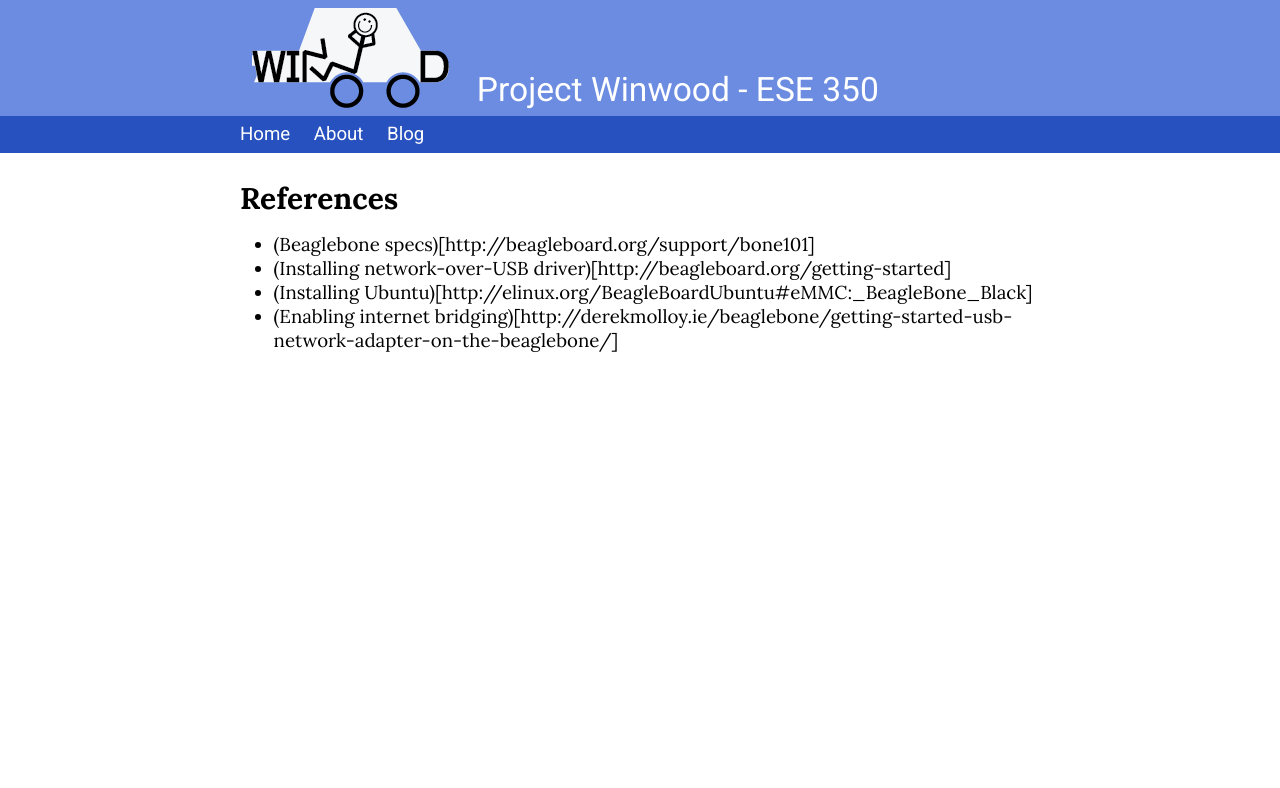
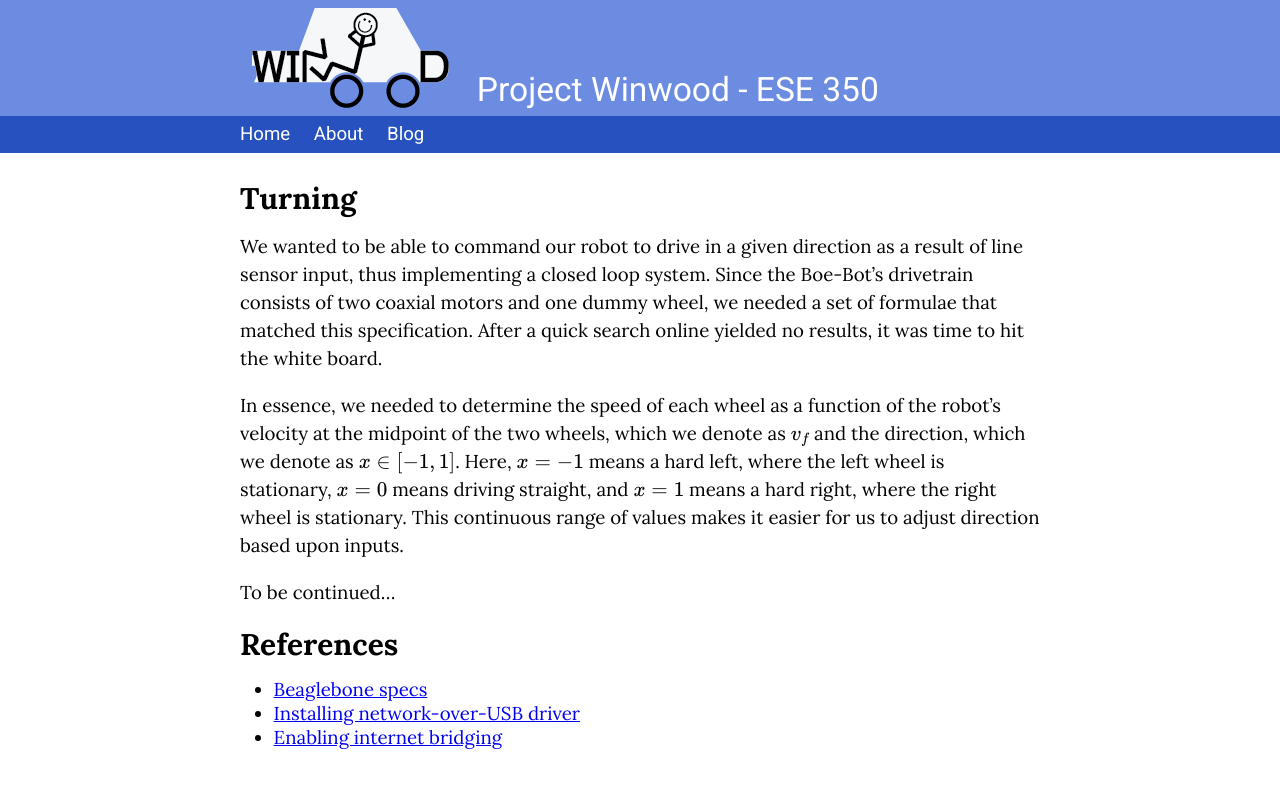
Before and after one commit to moward/project-winwood, a Jekyll site: the page built from _posts/2015-04-06-line-following.md, in a window 1280 px wide. Shown: the top 788 px of the page. Built offline with Jekyll 4.4.1, drawn with Linux system fonts in a browser that asks for light colours; Markdown is read by kramdown in place of the engine named in the settings; formulas are drawn with MathJax 3.

Commit message:
Added support for LaTex and content to blog posts

```diff
--- a/_config.yml
+++ b/_config.yml
@@ -1 +1 @@
-markdown: rdiscount
+markdown: kramdown
--- a/_layouts/default.html
+++ b/_layouts/default.html
@@ -9,6 +9,9 @@
     <link rel="stylesheet" href="/css/style.css">
     <link href='http://fonts.googleapis.com/css?family=Lora:400,400italic,700,700italic' rel='stylesheet' type='text/css'>
     <link href='http://fonts.googleapis.com/css?family=Roboto:400,700,500,400italic' rel='stylesheet' type='text/css'>
+    <script type="text/javascript"
+      src="http://cdn.mathjax.org/mathjax/latest/MathJax.js?config=TeX-AMS-MML_HTMLorMML">
+    </script>
   </head>
   <body>
     <header id="page-header">
--- a/_posts/2015-04-06-line-following.md
+++ b/_posts/2015-04-06-line-following.md
@@ -3,8 +3,15 @@ layout: post
 title: Line-Following Robot
 ---
 
+##Turning
+
+We wanted to be able to command our robot to drive in a given direction as a result of line sensor input, thus implementing a closed loop system. Since the Boe-Bot's drivetrain consists of two coaxial motors and one dummy wheel, we needed a set of formulae that matched this specification. After a quick search online yielded no results, it was time to hit the white board.
+
+In essence, we needed to determine the speed of each wheel as a function of the robot's velocity at the midpoint of the two wheels, which we denote as \\(v_f\\) and the direction, which we denote as \\(x \in [-1,1]\\). Here, \\(x=-1\\) means a hard left, where the left wheel is stationary, \\(x=0\\) means driving straight, and \\(x=1\\) means a hard right, where the right wheel is stationary. This continuous range of values makes it easier for us to adjust direction based upon inputs.
+
+To be continued...
+
 ##References
- - (Beaglebone specs)[http://beagleboard.org/support/bone101]
- - (Installing network-over-USB driver)[http://beagleboard.org/getting-started]
- - (Installing Ubuntu)[http://elinux.org/BeagleBoardUbuntu#eMMC:_BeagleBone_Black]
- - (Enabling internet bridging)[http://derekmolloy.ie/beaglebone/getting-started-usb-network-adapter-on-the-beaglebone/]
+ - [Beaglebone specs](http://beagleboard.org/support/bone101)
+ - [Installing network-over-USB driver](http://beagleboard.org/getting-started)
+ - [Enabling internet bridging](http://derekmolloy.ie/beaglebone/getting-started-usb-network-adapter-on-the-beaglebone/)
```
Also changed, not shown: _posts/2015-04-06-running-ros-with-c++.md (added, +9 -0 lines).
